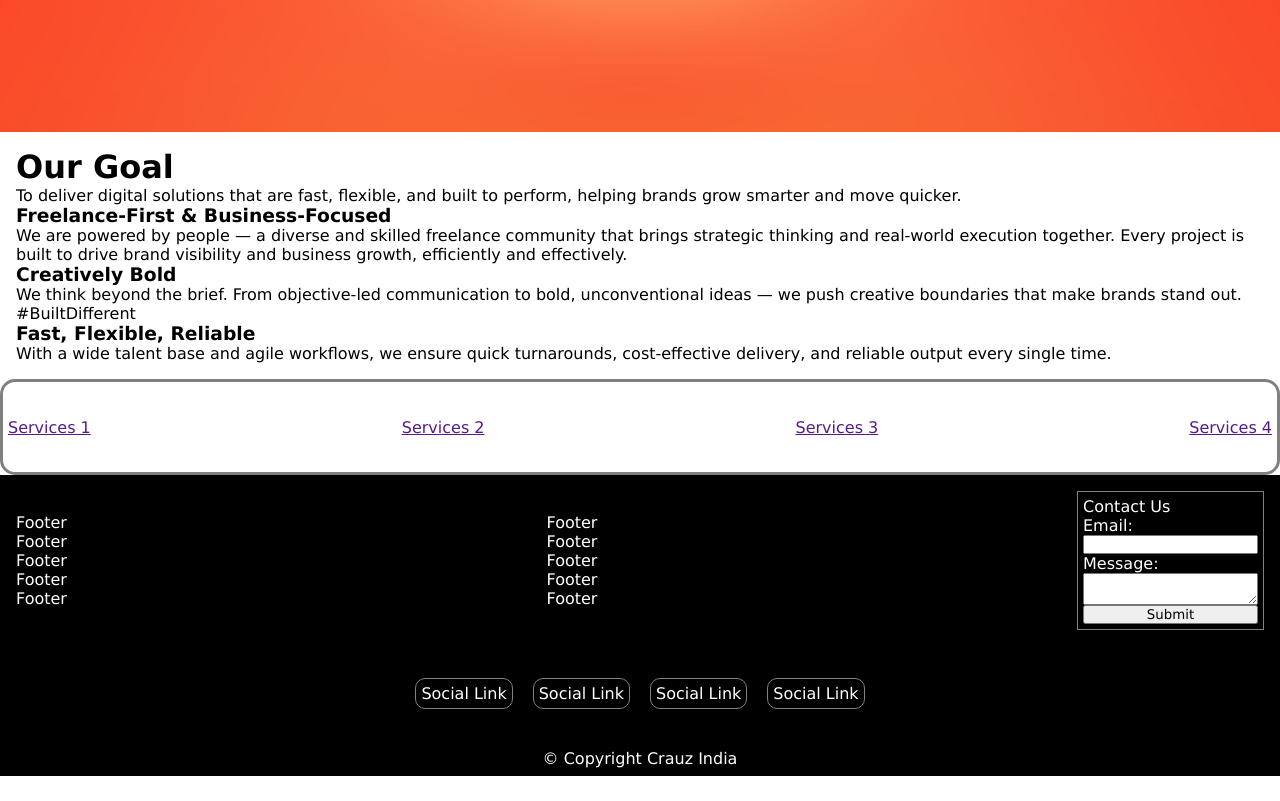
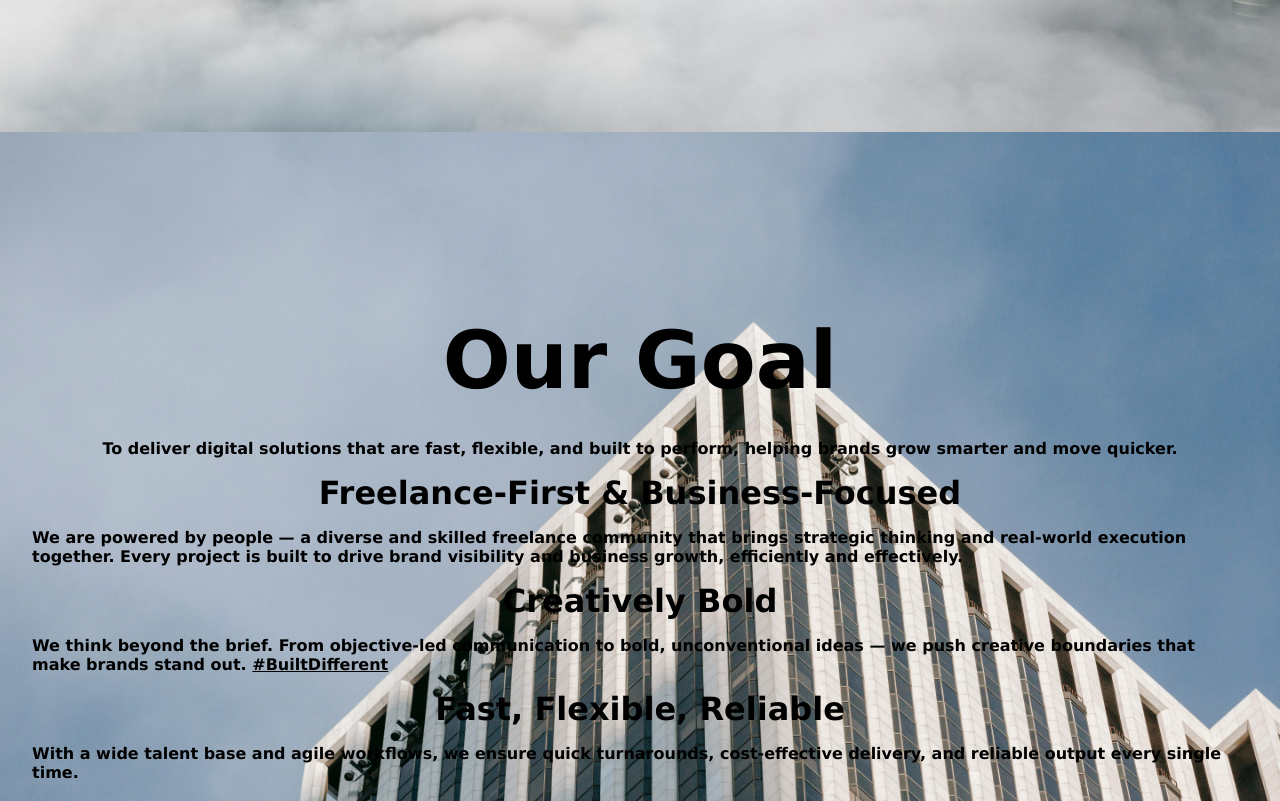
Before and after one commit to mohd-yasir3455/CrauzIndia, a React (Vite) app: page / in a window 1280 px wide. Shown: the part 719-1520 px from the top of the page. Before the commit the page ends 1495 px from the top, so only its background shows below. Built offline with nearby package versions, Linux system fonts and the light colour scheme.

Commit message:
Third commit

```diff
--- a/src/pages/home-page/HomePage.jsx
+++ b/src/pages/home-page/HomePage.jsx
@@ -14,14 +14,14 @@ const HomePage = () => {
       </div>
 
       <div className={styles['our-goal']}>
-        <h1>Our Goal</h1>
-        To deliver digital solutions that are fast, flexible, and built to perform, helping brands grow smarter and move quicker.
-        <h3>Freelance-First & Business-Focused</h3>
-        We are powered by people — a diverse and skilled freelance community that brings strategic thinking and real-world execution together. Every project is built to drive brand visibility and business growth, efficiently and effectively.
-        <h3>Creatively Bold</h3>
-        We think beyond the brief. From objective-led communication to bold, unconventional ideas — we push creative boundaries that make brands stand out. #BuiltDifferent
-        <h3>Fast, Flexible, Reliable</h3>
-        With a wide talent base and agile workflows, we ensure quick turnarounds, cost-effective delivery, and reliable output every single time.
+        <h1 className={styles['our-goal-h1']}>Our Goal</h1>
+        <p className={styles['our-goal-p']}>To deliver digital solutions that are fast, flexible, and built to perform, helping brands grow smarter and move quicker.</p>
+        <h3 className={styles['our-goal-h3']}>Freelance-First & Business-Focused</h3>
+        <p className={styles['our-goal-p']}>We are powered by people — a diverse and skilled freelance community that brings strategic thinking and real-world execution together. Every project is built to drive brand visibility and business growth, efficiently and effectively.</p>
+        <h3 className={styles['our-goal-h3']}>Creatively Bold</h3>
+        <p className={styles['our-goal-p']}>We think beyond the brief. From objective-led communication to bold, unconventional ideas — we push creative boundaries that make brands stand out. <u>#BuiltDifferent</u></p>
+        <h3 className={styles['our-goal-h3']}>Fast, Flexible, Reliable</h3>
+        <p className={styles['our-goal-p']}>With a wide talent base and agile workflows, we ensure quick turnarounds, cost-effective delivery, and reliable output every single time.</p>
       </div>
 
       <div className={styles['slider-container']}>
--- a/src/pages/home-page/HomePage.module.css
+++ b/src/pages/home-page/HomePage.module.css
@@ -9,7 +9,7 @@
 }
 
 .div-class{
-  background-image: url(../../assets/background.jpg);
+  background-image: url(../../assets/background-1.jpg);
   background-repeat: no-repeat;
   background-position: center center;
   background-size: cover;
@@ -29,4 +29,29 @@
 
 .our-goal{
   padding: 1rem;
+  height: 100vh;
+  background-image: url(../../assets/background_image.jpg);
+  background-repeat: no-repeat;
+  background-position: center center;
+  background-size: cover;
+  background-attachment: fixed;
+  display: flex;
+  flex-direction: column;
+  justify-content: center;
+  align-items: center;
+  font-size: 1rem;
+
 }
+
+.our-goal-h1{
+  font-size: 5rem;
+  padding: 1rem;
+}
+.our-goal-h3{
+  font-size: 2rem;
+}
+
+.our-goal-p{
+  padding: 1rem;
+  font-weight: 600;
+}
```
Also changed, not shown: src/assets/background-1.jpg (added), src/assets/background_image.jpg (added).
